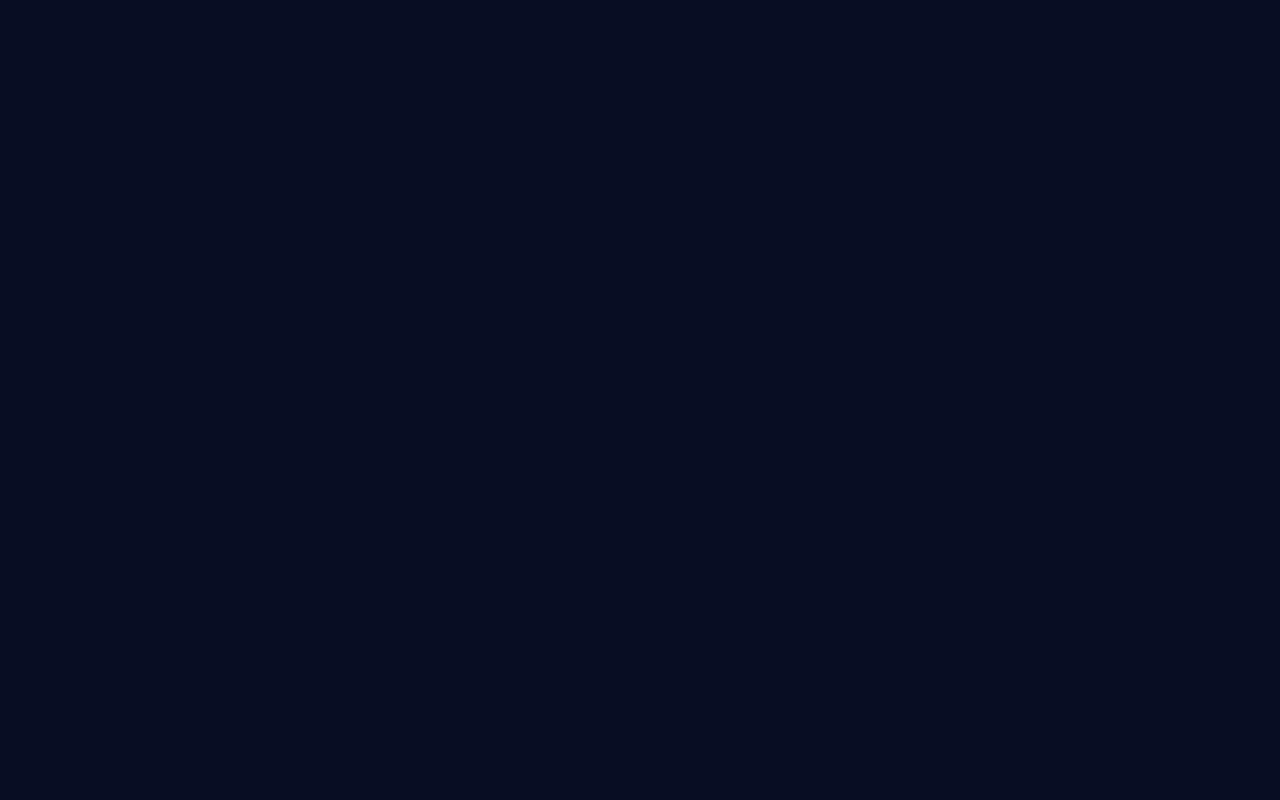
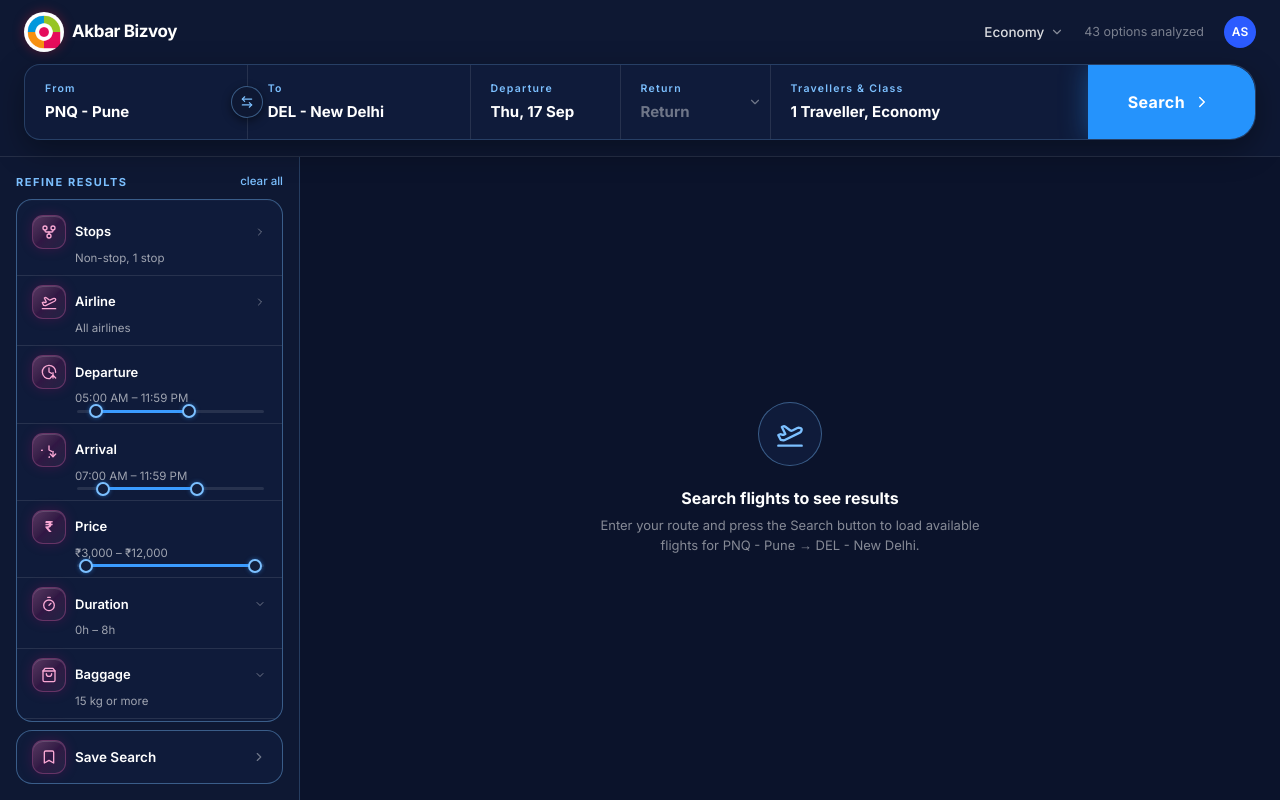
Before and after one commit to kirtimistri/AT-Frontend, a React (Vite) app: page / in a window 1280 px wide. Built offline with nearby package versions, Linux system fonts and the light colour scheme.

Commit message:
added a readme.md

```diff
--- a/src/App.tsx
+++ b/src/App.tsx
@@ -2,7 +2,7 @@ import './App.css'
 // import LoginPage from './components/LoginPage'
 // import LoginPage2 from './components/LoginPage2'
 // import LoginPage3 from './components/LoginPage3'
-// import SearchPage from './components/Pages/SearchPage'
+import SearchPage from './components/Pages/SearchPage'
 
 
 function App() {
@@ -11,7 +11,7 @@ function App() {
       {/* <LoginPage /> */}
       {/* <LoginPage2 /> */}
       {/* <LoginPage3 /> */}
-      {/* <SearchPage /> */}
+      <SearchPage />
 
     </>
   )
--- a/src/components/LoginPage.tsx
+++ b/src/components/LoginPage.tsx
@@ -1,6 +1,6 @@
 import React, { useState } from 'react';
 import logo from '../assets/logo.jpeg';
-import bg1 from '../assets/bg1.png';
+import bg1 from '../assets/Backgoundimages/bg1.png';
 
 const LoginPage = () => {
   const [email, setEmail] = useState('');
--- a/src/components/LoginPage3.tsx
+++ b/src/components/LoginPage3.tsx
@@ -1,5 +1,5 @@
 import React, { useState } from 'react';
-import bg3 from '../assets/bg3.png';
+import bg3 from '../assets/Backgoundimages/bg3.png';
 import logo from '../assets/logo.jpeg';
 
 const LoginPage3 = () => {
--- a/src/components/Pages/LoginPage2.tsx
+++ b/src/components/Pages/LoginPage2.tsx
@@ -1,7 +1,7 @@
 import { useState, useEffect } from 'react';
 import React from 'react';
-import bg2 from '../assets/bg2.png';
-import logo from '../assets/logo.jpeg';
+import bg2 from '../../assets/Backgoundimages/bg2.png';
+import logo from '../../assets/logo.jpeg';
 
 const typingPhrases = [
   'Travel with confidence.',
--- a/src/components/Pages/SearchPage.tsx
+++ b/src/components/Pages/SearchPage.tsx
@@ -1,5 +1,5 @@
 import { useState, type CSSProperties, type ReactNode, type SVGProps } from 'react';
-import logo from '../assets/logo.jpeg';
+import logo from '../../assets/logo.jpeg';
 
 /* ---------- Shared icon components (lucide-style) ---------- */
 
```
Also changed, not shown: 1 other file (tests, documents, lock files or other folders).
